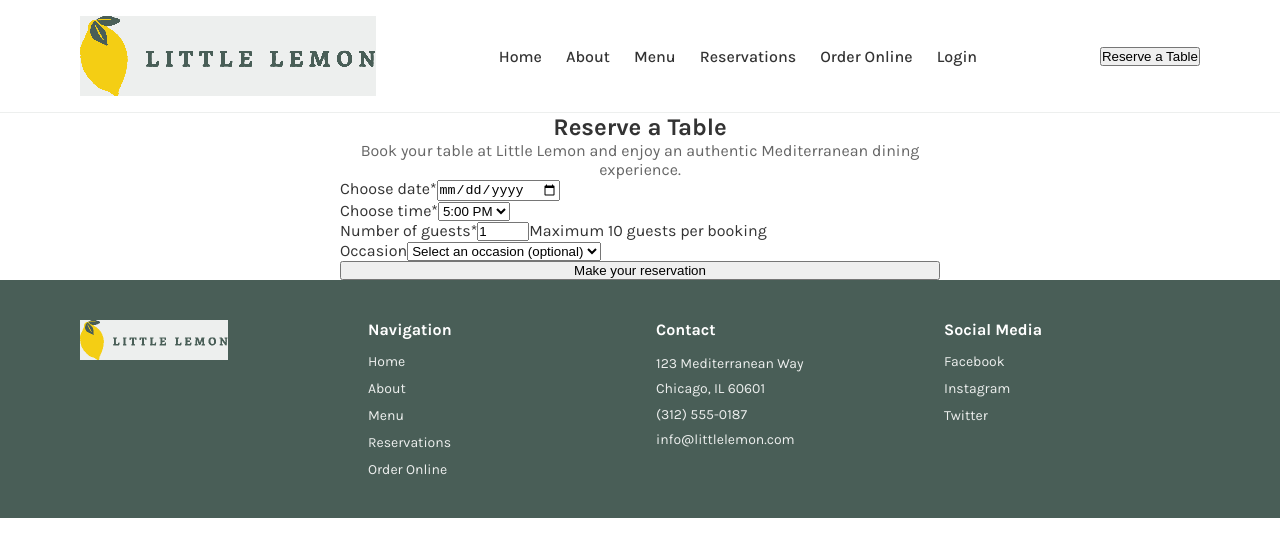
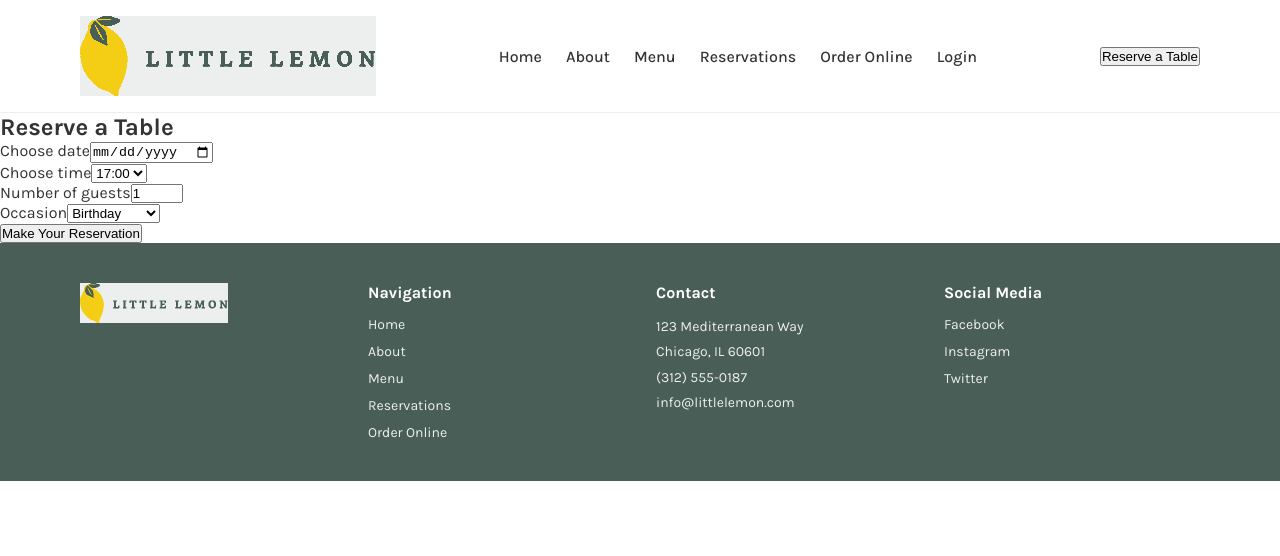
Before and after one commit to SnehaGit-web/little-lemon, a React (Create React App) app: page /booking in a window 1280 px wide. Shown: the top 556 px of the page. Built offline with nearby package versions, Linux system fonts and the light colour scheme; a web font is replaced by a local one.

Commit message:
Add BookingForm controlled component with state variables

```diff
--- a/src/components/BookingForm.js
+++ b/src/components/BookingForm.js
@@ -1,111 +1,109 @@
 import { useState } from 'react';
 import { useNavigate } from 'react-router-dom';
 
-function BookingForm() {
-  const navigate = useNavigate();
 
-  const [formData, setFormData] = useState({
-    date: '',
-    time: '17:00',
-    guests: 1,
-    occasion: ''
-  });
+function BookingForm({ availableTimes, dispatch, submitForm }) {
 
-  const handleChange = (e) => {
-    const { name, value } = e.target;
-    setFormData(prev => ({
-      ...prev,
-      [name]: value
-    }));
+  // STEP 3 — State variable for each form field
+  const [date, setDate] = useState("");
+  const [time, setTime] = useState("");
+  const [guests, setGuests] = useState(1);
+  const [occasion, setOccasion] = useState("Birthday");
+
+  // Handle date change
+  const handleDateChange = (e) => {
+    setDate(e.target.value);
+    dispatch({
+      type: "UPDATE_TIMES",
+      date: e.target.value
+    });
   };
 
+  // Handle form submission
   const handleSubmit = (e) => {
     e.preventDefault();
-    console.log('Booking submitted:', formData);
-    navigate('/confirmed');
+    submitForm({ date, time, guests, occasion });
   };
 
   return (
-    <form
-      className="booking-form"
-      onSubmit={handleSubmit}
-    >
-      <div className="form-group">
-        <label htmlFor="date">
+    <form onSubmit={handleSubmit}>
+
+      {/* Date field */}
+      <div>
+        <label htmlFor="res-date">
           Choose date
-          <span className="required-marker">*</span>
         </label>
         <input
           type="date"
-          id="date"
-          name="date"
-          value={formData.date}
-          onChange={handleChange}
+          id="res-date"
+          value={date}
+          onChange={handleDateChange}
           required
         />
       </div>
 
-      <div className="form-group">
-        <label htmlFor="time">
+      {/* Time field */}
+      <div>
+        <label htmlFor="res-time">
           Choose time
-          <span className="required-marker">*</span>
         </label>
         <select
-          id="time"
-          name="time"
-          value={formData.time}
-          onChange={handleChange}
+          id="res-time"
+          value={time}
+          onChange={(e) => setTime(e.target.value)}
           required
         >
-          <option value="17:00">5:00 PM</option>
-          <option value="18:00">6:00 PM</option>
-          <option value="19:00">7:00 PM</option>
-          <option value="20:00">8:00 PM</option>
-          <option value="21:00">9:00 PM</option>
+          {availableTimes.map((availableTime) => (
+            <option
+              key={availableTime}
+              value={availableTime}
+            >
+              {availableTime}
+            </option>
+          ))}
         </select>
       </div>
 
-      <div className="form-group">
+      {/* Number of guests field */}
+      <div>
         <label htmlFor="guests">
           Number of guests
-          <span className="required-marker">*</span>
         </label>
         <input
           type="number"
           id="guests"
-          name="guests"
+          placeholder="1"
           min="1"
           max="10"
-          value={formData.guests}
-          onChange={handleChange}
+          value={guests}
+          onChange={(e) => setGuests(e.target.value)}
           required
         />
-        <span className="field-hint">
-          Maximum 10 guests per booking
-        </span>
       </div>
 
-      <div className="form-group">
-        <label htmlFor="occasion">Occasion</label>
+      {/* Occasion field */}
+      <div>
+        <label htmlFor="occasion">
+          Occasion
+        </label>
         <select
           id="occasion"
-          name="occasion"
-          value={formData.occasion}
-          onChange={handleChange}
+          value={occasion}
+          onChange={(e) => setOccasion(e.target.value)}
         >
-          <option value="">Select an occasion (optional)</option>
-          <option value="birthday">Birthday</option>
-          <option value="engagement">Engagement</option>
-          <option value="anniversary">Anniversary</option>
+          <option value="Birthday">Birthday</option>
+          <option value="Anniversary">Anniversary</option>
         </select>
       </div>
 
+      {/* Submit button */}
       <button
         type="submit"
-        className="btn-primary"
+        aria-label="On Click"
       >
-        Make your reservation
+        Make Your Reservation
       </button>
+
     </form>
   );
 }
--- a/src/components/BookingPage.js
+++ b/src/components/BookingPage.js
@@ -1,16 +1,51 @@
-import BookingForm from './BookingForm';
+import { useState } from "react";
+import { useNavigate } from "react-router-dom";
+import BookingForm from "./BookingForm";
 
 function BookingPage() {
+  const navigate = useNavigate();
+
+  // Stateful array of available times
+  // as required by the exercise
+  const [availableTimes, setAvailableTimes] = useState([
+    "17:00",
+    "18:00",
+    "19:00",
+    "20:00",
+    "21:00",
+    "22:00"
+  ]);
+
+  // Dispatch function to update times
+  const dispatch = (action) => {
+    if (action.type === "UPDATE_TIMES") {
+      // Update available times based on selected date
+      // For now returns same times
+      // Will connect to API in next exercise
+      setAvailableTimes([
+        "17:00",
+        "18:00",
+        "19:00",
+        "20:00",
+        "21:00"
+      ]);
+    }
+  };
+
+  // Handle form submission
+  const submitForm = (formData) => {
+    console.log("Booking data:", formData);
+    navigate("/confirmed");
+  };
+
   return (
-    <section className="booking-page">
-      <div className="booking-header">
-        <h2>Reserve a Table</h2>
-        <p>
-          Book your table at Little Lemon and enjoy
-          an authentic Mediterranean dining experience.
-        </p>
-      </div>
-      <BookingForm />
+    <section>
+      <h2>Reserve a Table</h2>
+      <BookingForm
+        availableTimes={availableTimes}
+        dispatch={dispatch}
+        submitForm={submitForm}
+      />
     </section>
   );
 }
```
